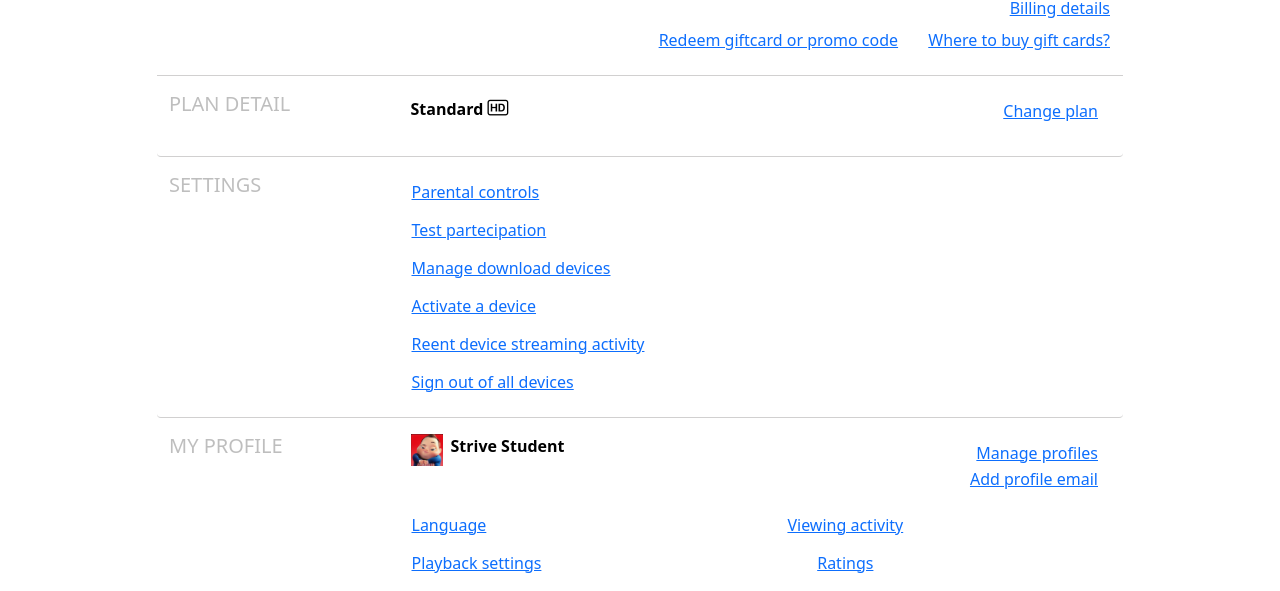
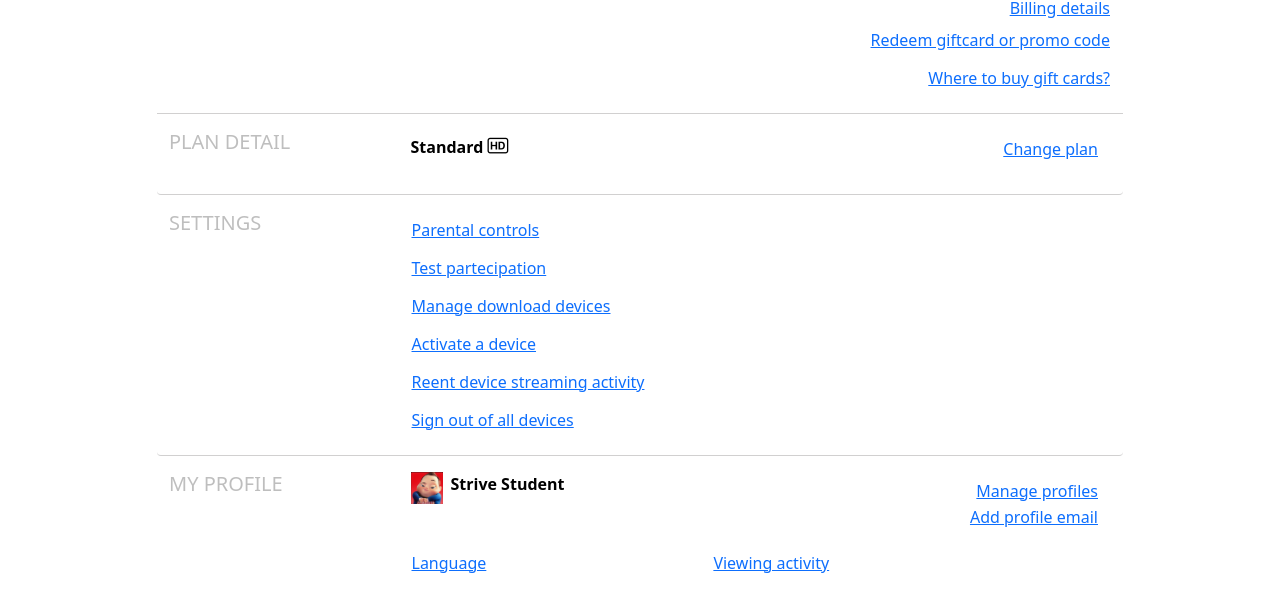
Before and after one commit to Ninfa-C/FS0924_U2_W2_Project, a website: page help.html in a window 1280 px wide. Shown: the part 361-952 px from the top of the page. Drawn offline with nearby package versions, Linux system fonts and the light colour scheme.

Commit message:
consegna

```diff
--- a/help.html
+++ b/help.html
@@ -92,16 +92,16 @@
                         <button class="btn btn-link mb-0">Change phone number</button>
                     </div>
                 </div>
-                <div class="row row-cols-md-2 ">
-                    <div class="col-md-7 p-0">
+                <div class="row row-cols-2 ">
+                    <div class="col-7 p-0">
                         <span class="fw-bold"><i class="bi bi-paypal"></i> PayPal</span>
                         <span class="fw-bold"> admin@strive.school</span>
                     </div>
-                    <div class="col col-md-5 d-flex flex-column align-items-end">
+                    <div class="col col-5 d-flex flex-column align-items-end">
                         <button class="btn btn-link text-end ml-0 p-0">Update payment info</button>
                         <button class="btn btn-link text-end p-0">Billing details</button>
                     </div>
-                    <div class=" col-md-12 text-end p-0">
+                    <div class=" col-12 text-end p-0 d-flex flex-column align-items-end">
                         <button class="btn btn-link text-end">Redeem giftcard or promo code</button>
                         <button class="btn btn-link text-end">Where to buy gift cards?</button>
                     </div>
@@ -135,7 +135,7 @@
             </div>
         </div>
         <div class="row rounded-1 row-cols-md-2 mb-5 pb-5">
-            <div class="col-lg-3 col-md-3">
+            <div class="col-lg-3 col-md-3 mb-3">
                 <h5 class="card-title opacity-25">MY PROFILE</h5>
             </div>
 
@@ -157,8 +157,8 @@
                         <button class="btn btn-link ps-0 text-start">Subtitle appearance</button>
                     </div>
                     <div class="col-md-5 d-flex flex-column">
-                        <button class="btn btn-link ps-0">Viewing activity</button>
-                        <button class="btn btn-link ps-0">Ratings</button>
+                        <button class="btn btn-link ps-0 text-start">Viewing activity</button>
+                        <button class="btn btn-link ps-0 text-start">Ratings</button>
                     </div>
                 </div>
             </div>
```
